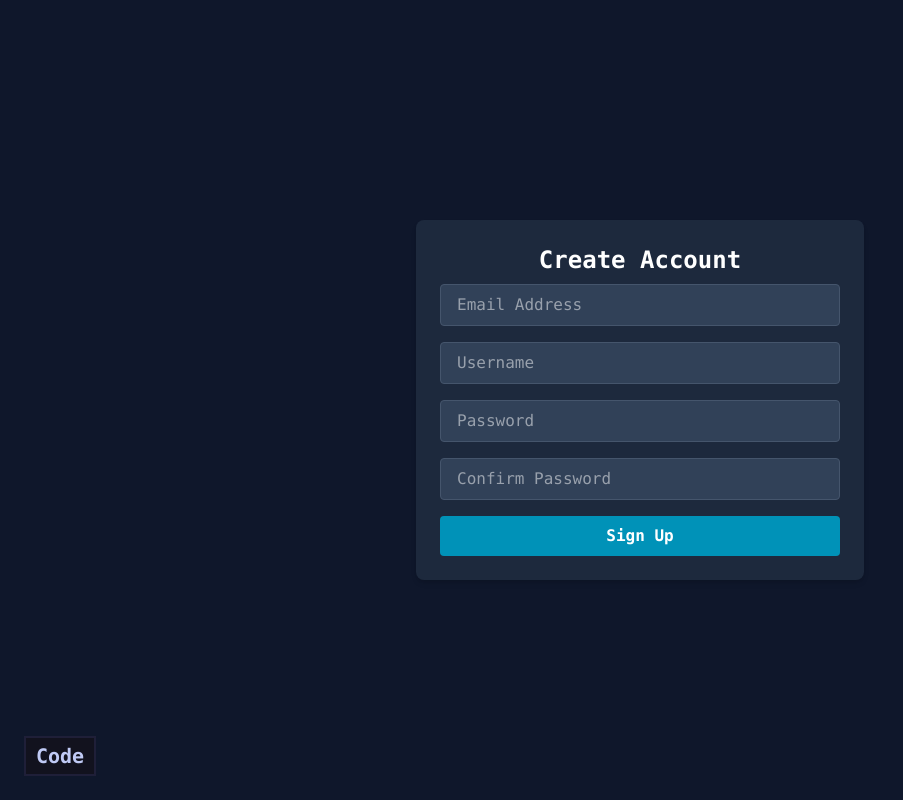
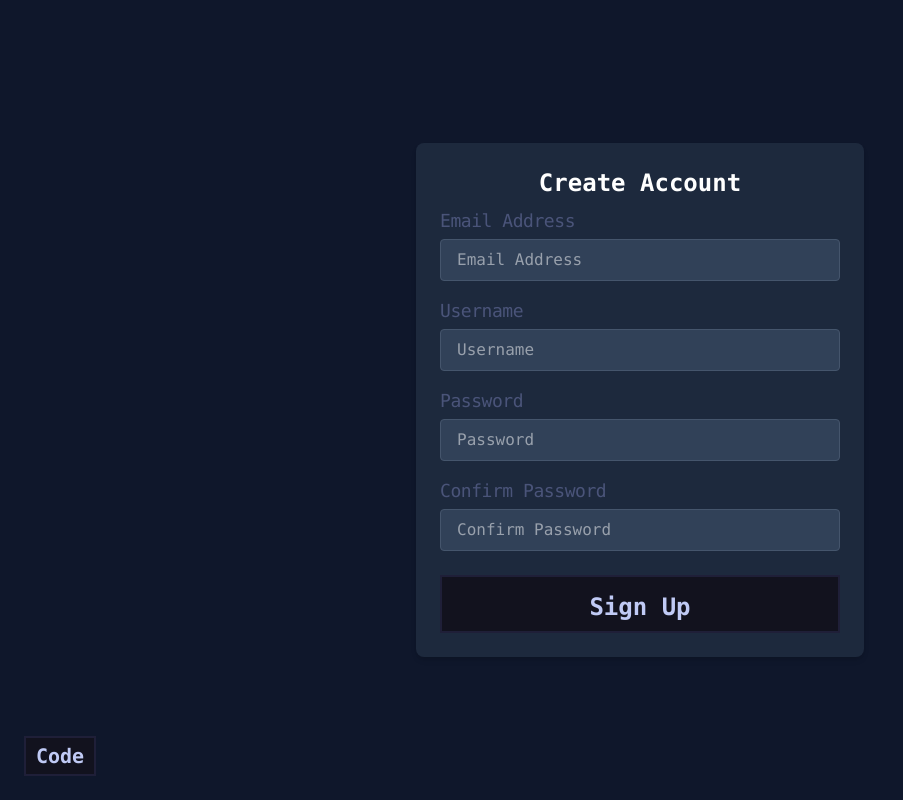
Before and after one commit to KohKoh-Nut/Cod, a Next.js app: page /login in a window 1280 px wide. Shown: the whole page, without its empty margins (0-903 px from the left). Built offline with nearby package versions, Linux system fonts and the light colour scheme.

Commit message:
refactor: upgrade signup form inputs and buttons to design system components

```diff
--- a/src/app/login/page.tsx
+++ b/src/app/login/page.tsx
@@ -1,6 +1,8 @@
 'use client';
 
 import { useState } from 'react';
+import Input from '@/components/Input';
+import Button from '@/components/Button';
 
 export default function SignupForm() {
 
@@ -51,7 +53,6 @@ export default function SignupForm() {
     }
 
     console.log("Form submitted successfully!", { email, name, psword });
-    // This is where you would call your API backend route
 
   };
 
@@ -67,60 +68,54 @@ export default function SignupForm() {
         <h2 className="text-2xl font-bold text-white text-center mb-2">Create Account</h2>
 
         {/* Email Input */}
-        <input
+        <Input
+          label="Email Address"
           type="email"
           placeholder="Email Address"
           value={email}
           onChange={(e) => setEmail(e.target.value)}
-          className="bg-slate-700 text-white border border-slate-600 px-4 py-2 rounded focus:outline-none focus:border-cyan-500"
           required
         />
 
         {/* Username Input */}
-        <input
+        <Input
+          label="Username"
           type="text"
           placeholder="Username"
           value={name}
           onChange={(e) => setName(e.target.value)}
-          className="bg-slate-700 text-white border border-slate-600 px-4 py-2 rounded focus:outline-none focus:border-cyan-500"
           required
         />
 
         {/* Password Input */}
-        <input
+        <Input
+          label="Password"
           type="password"
           placeholder="Password"
           value={psword}
           onChange={(e) => setPsword(e.target.value)}
-          className="bg-slate-700 text-white border border-slate-600 px-4 py-2 rounded focus:outline-none focus:border-cyan-500"
           required
         />
 
         {/* Confirm Password Input */}
-        <input
+        <Input
+          label="Confirm Password"
           type="password"
           placeholder="Confirm Password"
           value={cpsword}
           onChange={(e) => setCpsword(e.target.value)}
-          className="bg-slate-700 text-white border border-slate-600 px-4 py-2 rounded focus:outline-none focus:border-cyan-500"
+          error={error.includes("match") ? error : undefined}
           required
         />
 
-        {/* Conditional Error Message Column */}
-        {error && (
-        <div className="flex items-center space-x-2 text-red-400 text-sm font-medium animate-fade-in">
-            <span className="text-base font-bold">✕</span>
-            <span>{error}</span>
-        </div>
-        )}
-
         {/* Submit Button */}
-        <button
+        <Button
+          label="Sign Up"
           type="submit"
-          className="bg-cyan-600 hover:bg-cyan-500 text-white font-bold py-2 rounded transition colors"
-        >
-          Sign Up
-        </button>
+          size="md"
+          scale="bounce"
+          className="w-full mt-2"
+        />
 
       </form>
     </div>
--- a/src/components/Button.tsx
+++ b/src/components/Button.tsx
@@ -87,6 +87,7 @@ interface ButtonProps
         VariantProps<typeof ButtonLayout>,
         VariantProps<typeof ButtonTheme> {
     label: string;
+    type?: "submit" | "button" | "reset";
     link?: string;
     className?: string;
     onClick?: () => void;
@@ -121,6 +122,7 @@ export default function Button({
     text,
     size,
     scale,
+    type = "button",
     ...props
 }: ButtonProps) {
     const combined = twMerge(
--- /dev/null
+++ b/src/components/Input.tsx
@@ -0,0 +1,56 @@
+import React from 'react';
+import Text from '@/components/Text';
+
+interface InputFieldProps extends React.InputHTMLAttributes<HTMLInputElement> {
+  label?: string;
+  error?: string;
+}
+
+export default function InputField({
+  label,
+  error,
+  type = "text",
+  className = "",
+  ...props
+}: InputFieldProps) {
+  return (
+    <div className="flex flex-col space-y-1 w-full">
+
+      {/* Replaced raw label with design system's Text component */}
+      {label && (
+        <Text
+          type="description"
+          color="secondary"
+          formatting="medium"
+          className="mb-1 text-sm block"
+        >
+          {label}
+        </Text>
+      )}
+
+      {/* The Custom Styled Input */}
+      <input
+        type={type}
+        className={`bg-slate-700 text-white border px-4 py-2 rounded focus:outline-none transition-colors w-full font-mono
+          ${error ? 'border-red-400 focus:border-red-400' : 'border-slate-600 focus:border-cyan-500'}
+          ${className}`}
+        {...props}
+      />
+
+      {/* Replaced raw error block with Text layout system */}
+      {error && (
+        <div className="flex items-center space-x-1.5 mt-1">
+          {/* Using 'important' variant to give the error high-contrast text rendering */}
+          <Text
+            type="description"
+            color="important"
+            className="text-red-400 text-xs flex items-center gap-1"
+          >
+            <span className="font-bold">✕</span>
+            {error}
+          </Text>
+        </div>
+      )}
+    </div>
+  );
+}
--- a/src/components/Login page/login.tsx
+++ b/src/components/Login page/login.tsx
@@ -1,6 +1,8 @@
 'use client';
 
 import { useState } from 'react';
+import Input from '@/components/Input';
+import Button from '@/components/Button';
 
 export default function SignupForm() {
 
@@ -51,7 +53,6 @@ export default function SignupForm() {
     }
 
     console.log("Form submitted successfully!", { email, name, psword });
-    // This is where you would call your API backend route
 
   };
 
@@ -67,60 +68,54 @@ export default function SignupForm() {
         <h2 className="text-2xl font-bold text-white text-center mb-2">Create Account</h2>
 
         {/* Email Input */}
-        <input
+        <Input
+          label="Email Address"
           type="email"
           placeholder="Email Address"
           value={email}
           onChange={(e) => setEmail(e.target.value)}
-          className="bg-slate-700 text-white border border-slate-600 px-4 py-2 rounded focus:outline-none focus:border-cyan-500"
           required
         />
 
         {/* Username Input */}
-        <input
+        <Input
+          label="Username"
           type="text"
           placeholder="Username"
           value={name}
           onChange={(e) => setName(e.target.value)}
-          className="bg-slate-700 text-white border border-slate-600 px-4 py-2 rounded focus:outline-none focus:border-cyan-500"
           required
         />
 
         {/* Password Input */}
-        <input
+        <Input
+          label="Password"
           type="password"
           placeholder="Password"
           value={psword}
           onChange={(e) => setPsword(e.target.value)}
-          className="bg-slate-700 text-white border border-slate-600 px-4 py-2 rounded focus:outline-none focus:border-cyan-500"
           required
         />
 
         {/* Confirm Password Input */}
-        <input
+        <Input
+          label="Confirm Password"
           type="password"
           placeholder="Confirm Password"
           value={cpsword}
           onChange={(e) => setCpsword(e.target.value)}
-          className="bg-slate-700 text-white border border-slate-600 px-4 py-2 rounded focus:outline-none focus:border-cyan-500"
+          error={error.includes("match") ? error : undefined}
           required
         />
 
-        {/* Conditional Error Message Column */}
-        {error && (
-        <div className="flex items-center space-x-2 text-red-400 text-sm font-medium animate-fade-in">
-            <span className="text-base font-bold">✕</span>
-            <span>{error}</span>
-        </div>
-        )}
-
         {/* Submit Button */}
-        <button
+        <Button
+          label="Sign Up"
           type="submit"
-          className="bg-cyan-600 hover:bg-cyan-500 text-white font-bold py-2 rounded transition colors"
-        >
-          Sign Up
-        </button>
+          size="md"
+          scale="bounce"
+          className="w-full mt-2"
+        />
 
       </form>
     </div>
```
